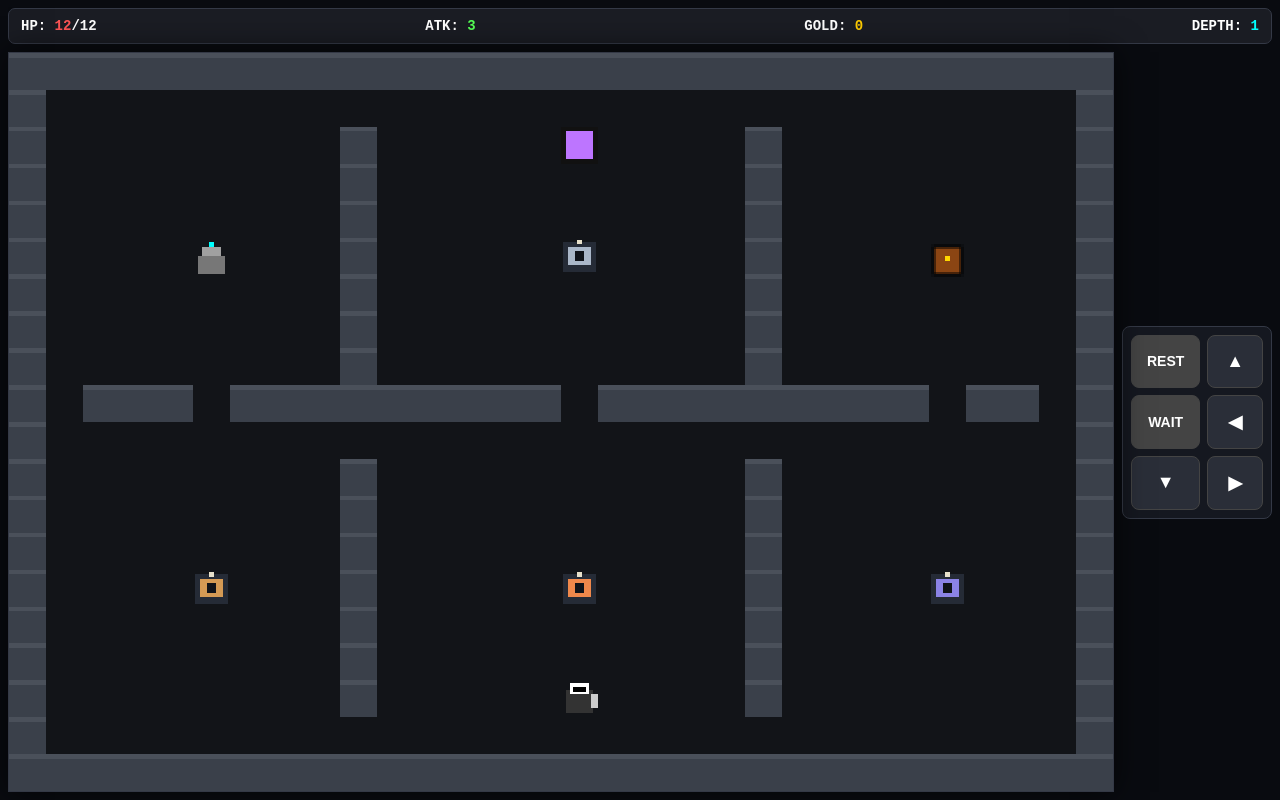
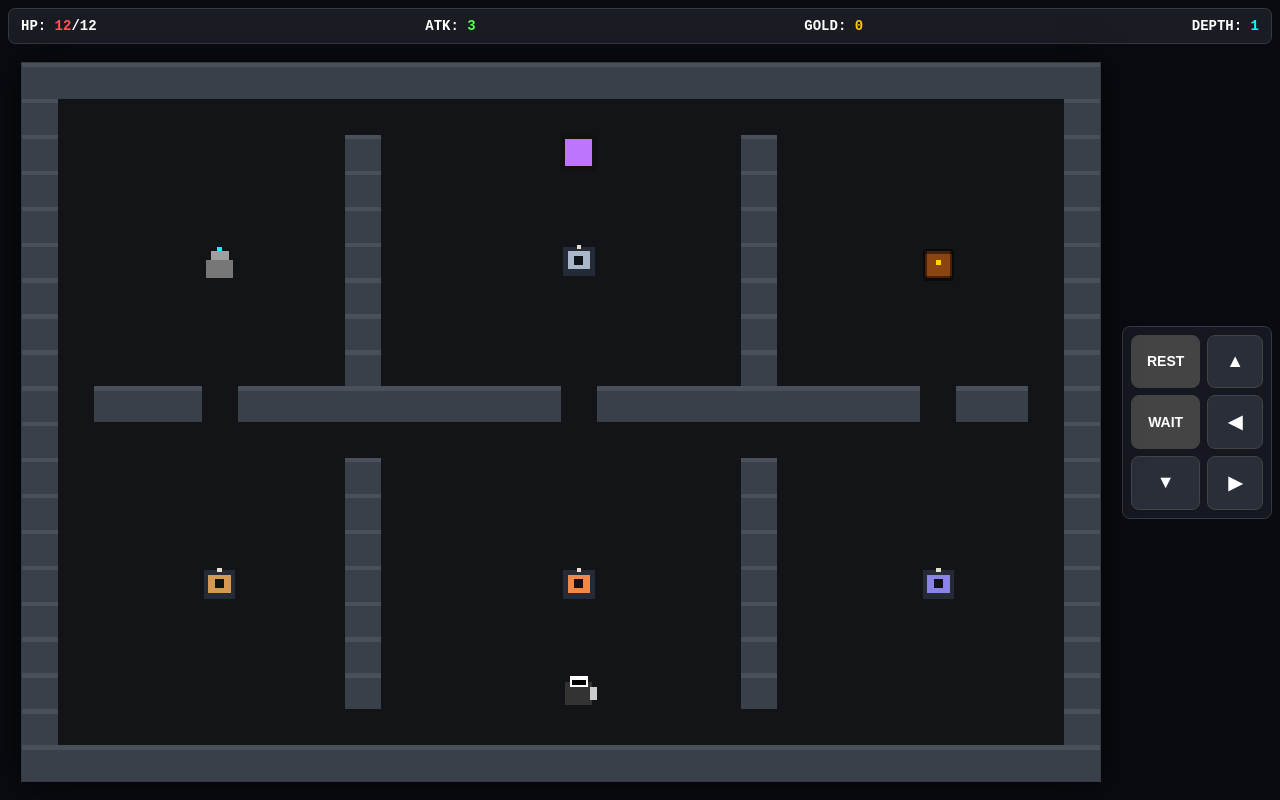
Before and after one commit to mitchelmakesstuff/Gtest1, a plain HTML site: page index.html in a window 1280 px wide. Drawn offline with Linux system fonts and the light colour scheme.

Commit message:
Keep landscape canvas at native 3:2 proportions

```diff
--- a/index.html
+++ b/index.html
@@ -8,7 +8,7 @@
     * { box-sizing: border-box; user-select: none; }
     body { margin:0; padding:8px; min-height:100vh; min-height:100dvh; background:#090b10; color:#ccc; font-family:monospace; display:grid; grid-template-columns:minmax(0,1fr) 150px; grid-template-rows:auto minmax(0,1fr); gap:8px; touch-action:none; overflow:hidden; }
     #ui { grid-column:1/-1; display:flex; justify-content:space-between; gap:8px; padding:9px 12px; font-size:clamp(11px,2vw,14px); font-weight:bold; color:#fff; background:#1a1c23; border:1px solid #343946; border-radius:7px; }
-    #game-container { position:relative; width:100%; height:100%; min-width:0; min-height:0; aspect-ratio:3/2; align-self:center; background:#000; box-shadow:0 0 30px rgba(0,0,0,.65); overflow:hidden; border:1px solid #343946; }
+    #game-container { position:relative; width:min(100%, calc((100dvh - 80px) * 1.5)); height:auto; max-height:calc(100dvh - 80px); min-width:0; min-height:0; aspect-ratio:3/2; justify-self:center; align-self:center; background:#000; box-shadow:0 0 30px rgba(0,0,0,.65); overflow:hidden; border:1px solid #343946; }
     canvas { width:100%; height:100%; display:block; image-rendering:pixelated; }
     #controls { align-self:center; width:100%; display:grid; grid-template-columns:1fr 1fr; gap:7px; padding:8px; background:#151820; border:1px solid #343946; border-radius:8px; }
     @media (orientation:portrait) {
```
